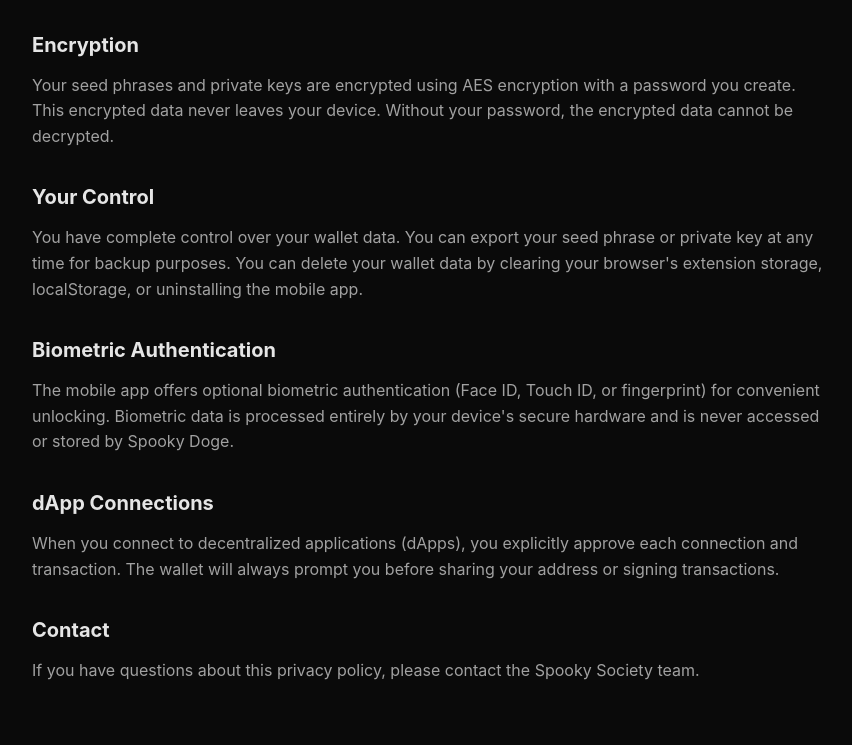
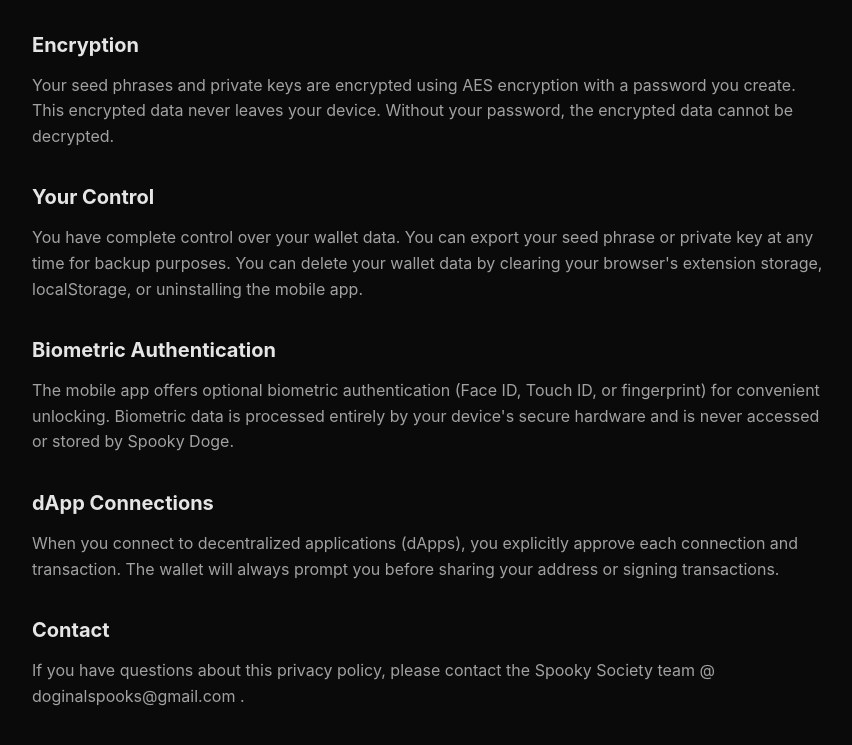
Before and after one commit to tylordius/spooky-doge, a plain HTML site: page privacy.html in a window 1280 px wide. Shown: the part 964-1709 px from the top of the page, without its empty margins (208-1060 px from the left). Drawn offline with Linux system fonts and the light colour scheme.

Commit message:
Add contact email to privacy policy

```diff
--- a/privacy.html
+++ b/privacy.html
@@ -83,7 +83,7 @@
 
     <section>
       <h2>Contact</h2>
-      <p>If you have questions about this privacy policy, please contact the Spooky Society team.</p>
+      <p>If you have questions about this privacy policy, please contact the Spooky Society team @ doginalspooks@gmail.com .</p>
     </section>
   </div>
 </body>
```
